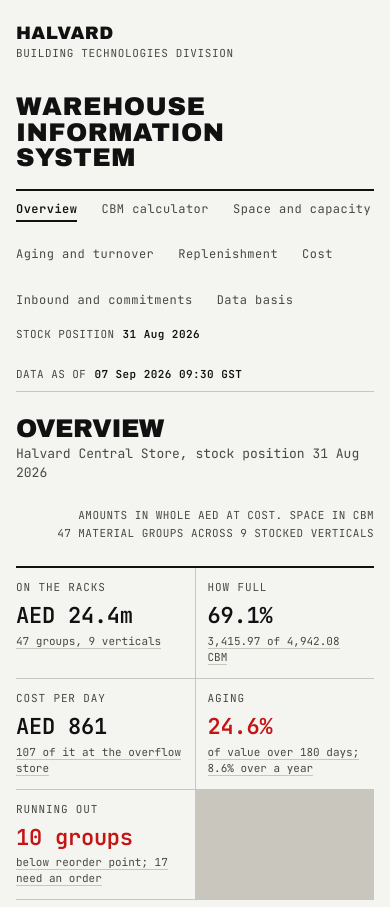
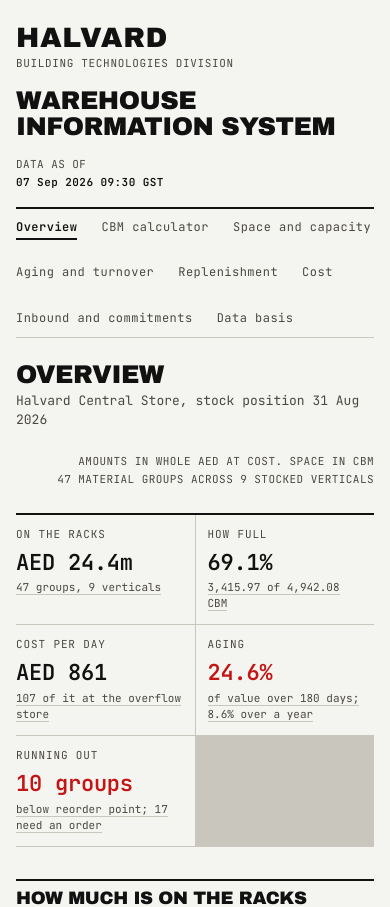
Before and after one commit to CmdShiftExecute/kinetics-wms-demo, a React (Vite) app: page / in a window 390 px wide. Shown: the top 907 px of the page. Built offline with nearby package versions, Linux system fonts and the light colour scheme.

Commit message:
Masthead matched to the MIS: brand block left, the system name centred at the page-heading size, the data-as-of stamp right; one shared title size

```diff
--- a/src/components/Masthead.tsx
+++ b/src/components/Masthead.tsx
@@ -2,7 +2,7 @@
 import type { Meta } from '../../data/schema';
 import { NAV } from '../lib/nav';
 
-/** The masthead: wordmark, division, the system name, the stock stamp, and the report navigation. */
+/** The masthead, the same shape as the MIS's: the brand block on the left, the system name centred at the page-heading size, the data-as-of stamp on the right, then the report navigation. The stock date is stated on every report page's head. */
 export function Masthead({ meta }: { meta: Meta }) {
   return (
     <header className="mast">
@@ -14,6 +14,12 @@
           <span className="mast-division">{meta.division}</span>
         </div>
         <p className="mast-system display">{meta.system}</p>
+        <dl className="stamp" aria-label="Reporting stamp">
+          <div>
+            <dt>Data as of</dt>
+            <dd>{meta.dataAsOfLabel}</dd>
+          </div>
+        </dl>
       </div>
       <div className="nav-row">
         <nav className="nav" aria-label="Reports">
@@ -23,16 +29,6 @@
             </NavLink>
           ))}
         </nav>
-        <dl className="stamp" aria-label="Reporting stamp">
-          <div>
-            <dt>Stock position</dt>
-            <dd>{meta.stockDateLabel}</dd>
-          </div>
-          <div>
-            <dt>Data as of</dt>
-            <dd>{meta.dataAsOfLabel}</dd>
-          </div>
-        </dl>
       </div>
     </header>
   );
--- a/src/styles/index.css
+++ b/src/styles/index.css
@@ -22,6 +22,8 @@
   --s-3xl: 48px;
   --s-4xl: 64px;
   --maxw: 1440px;
+  /* One size for the page heading and the masthead's system name, so the two always match. */
+  --title-size: clamp(1.6rem, 2.6vw, 2.4rem);
 }
 
 html {
@@ -120,22 +122,20 @@
 .mast {
   padding-top: var(--s-xl);
 }
+/* Three columns with equal outer tracks, so the system title is centred on the page, as on the MIS. */
 .mast-row {
-  display: flex;
-  justify-content: space-between;
-  align-items: flex-end;
-  --stamp-flex: 0 0 auto;
-  gap: var(--s-2xl);
-  flex-wrap: wrap;
+  display: grid;
+  grid-template-columns: 1fr auto 1fr;
+  align-items: end;
+  gap: var(--s-xl);
 }
 .mast-brand {
   display: flex;
   flex-direction: column;
   gap: 4px;
-  flex: 0 0 auto;
 }
 .wordmark {
-  font-size: var(--mast-size, 28px);
+  font-size: 28px;
   letter-spacing: 0.02em;
 }
 .mast-division {
@@ -144,43 +144,32 @@
   text-transform: uppercase;
   color: var(--ink-2);
 }
-/* the system name carries the same weight as the wordmark, centred between the brand and the stamp */
-/* the system title is set at the page-title size, as the MIS masthead is, so the product name leads; the wordmark keeps its own size */
+/* The system's name at the page-heading size, so the masthead says which system this is. */
 .mast-system {
-  font-size: clamp(1.6rem, 3vw, 2.4rem);
-  letter-spacing: 0.02em;
-  margin: 0;
-  flex: 1 1 0;
-  min-width: 0;
+  font-size: var(--title-size);
+  margin: 0 0 2px;
+  justify-self: center;
   text-align: center;
-  max-width: none;
-  align-self: flex-end;
-  padding: 0 var(--s-2xl) 2px;
+  white-space: nowrap;
 }
-/* below 1100px the brand and the system title share one row at one size, and the stamp takes the second row */
-@media (max-width: 1100px) {
-  .mast {
-    --mast-size: 22px;
+.mast-row .stamp {
+  justify-self: end;
+  flex-wrap: nowrap;
+}
+@media (max-width: 980px) {
+  .mast-row {
+    grid-template-columns: 1fr;
+    align-items: start;
+    gap: var(--s-lg);
   }
   .mast-system {
-    flex: 1 1 auto;
+    justify-self: start;
     text-align: left;
-    padding-left: var(--s-xl);
-    border-left: 1px solid var(--rule);
-    align-self: center;
+    white-space: normal;
   }
   .mast-row .stamp {
-    flex-basis: 100%;
-  }
-}
-@media (max-width: 560px) {
-  .mast {
-    --mast-size: 18px;
-  }
-  .mast-system {
-    flex-basis: 100%;
-    padding-left: 0;
-    border-left: 0;
+    justify-self: start;
+    flex-wrap: wrap;
   }
 }
 .strip.answers {
@@ -195,7 +184,6 @@
 }
 .stamp {
   display: flex;
-  flex: var(--stamp-flex, 0 1 auto);
   gap: var(--s-xl);
   margin: 0;
   font-size: 11px;
@@ -217,7 +205,7 @@
   font-weight: 600;
   white-space: nowrap;
 }
-/* the nav row carries the reports on the left and the stamp on the right, so the masthead row holds only the brand and the system title */
+/* the nav row carries the reports; the stamp lives in the masthead row beside the system title */
 .nav-row {
   display: flex;
   justify-content: space-between;
@@ -228,15 +216,6 @@
   border-bottom: 1px solid var(--rule);
   margin-top: var(--s-lg);
   padding: var(--s-sm) 0;
-}
-.nav-row .stamp {
-  margin: 0 0 0 auto;
-  flex: 0 0 auto;
-}
-.nav-row .stamp div {
-  flex-direction: row;
-  gap: var(--s-sm);
-  align-items: baseline;
 }
 .nav {
   display: flex;
@@ -309,7 +288,7 @@
   flex-wrap: wrap;
 }
 .page-title {
-  font-size: clamp(1.6rem, 3vw, 2.4rem);
+  font-size: var(--title-size);
   margin: 0;
 }
 .page-sub {
```
